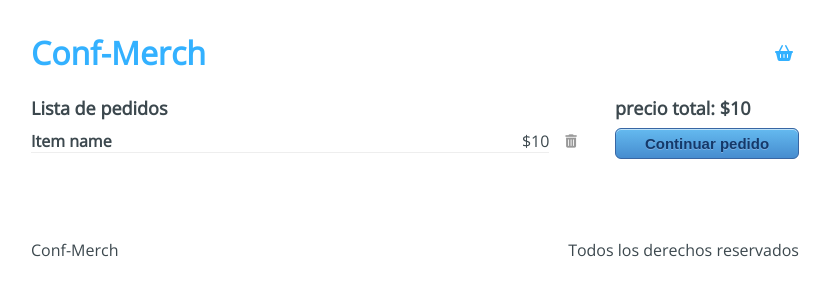
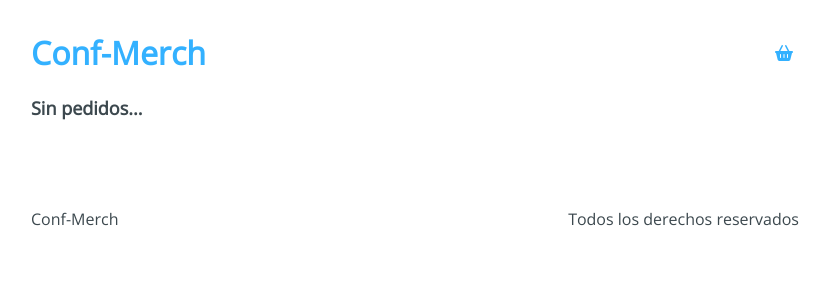
Before and after one commit to Carlos-Angel/conf-merch, a React app: page /checkout in a window 1280 px wide. Shown: the top 300 px of the page, without its empty margins (225-1055 px from the left). Built offline with nearby package versions, Linux system fonts and the light colour scheme.

Commit message:
feat: implementación de use-context en checkout para ver y remover los items del carrito

```diff
--- a/src/containers/Checkout.jsx
+++ b/src/containers/Checkout.jsx
@@ -1,29 +1,50 @@
-import React from 'react';
+import React, { useContext } from 'react';
 import { Link } from 'react-router-dom';
 
+import AppContext from '../context/AppContext';
 import '../styles/components/Checkout.css';
 
 export default function Checkout() {
+  const {
+    state: { cart },
+    removeFromCart,
+  } = useContext(AppContext);
+
+  const handleRemove = (product) => () => {
+    removeFromCart(product);
+  };
+
+  const handleSumTotal = () => {
+    const reducer = (accumulator, currentValue) =>
+      accumulator + currentValue.price;
+    const sum = cart.reduce(reducer, 0);
+    return sum;
+  };
+
   return (
     <div className="Checkout">
       <div className="Checkout-content">
-        <h3>Lista de pedidos</h3>
+        {cart.length > 0 ? <h3>Lista de pedidos</h3> : <h3>Sin pedidos...</h3>}
+        {cart.map((item) => (
           <div className="Checkout-item">
             <div className="Checkout-element">
-            <h4>Item name</h4>
-            <span>$10</span>
+              <h4>{item.title}</h4>
+              <span>$ {item.price}</span>
             </div>
-          <button type="button">
+            <button type="button" onClick={handleRemove(item)}>
               <i className="fas fa-trash-alt" />
             </button>
           </div>
+        ))}
       </div>
+      {cart.length > 0 && (
         <div className="Checkout-sidebar">
-        <h3>precio total: $10</h3>
+          <h3>{`precio total: $ ${handleSumTotal()}`}</h3>
           <Link to="/checkout/information">
             <button type="button">Continuar pedido</button>
           </Link>
         </div>
+      )}
     </div>
   );
 }
```
Lines whose indentation alone changed are shown as unchanged.
